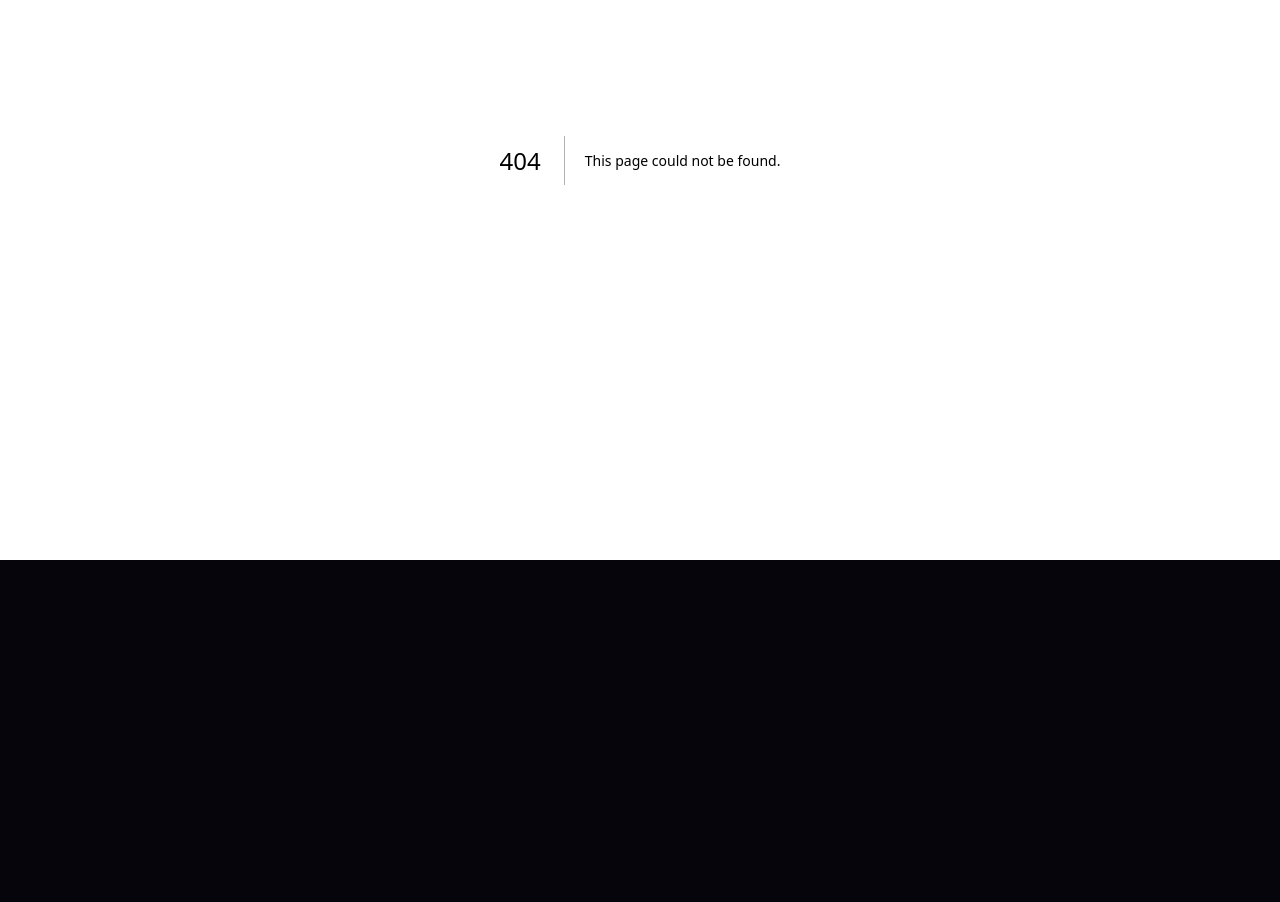
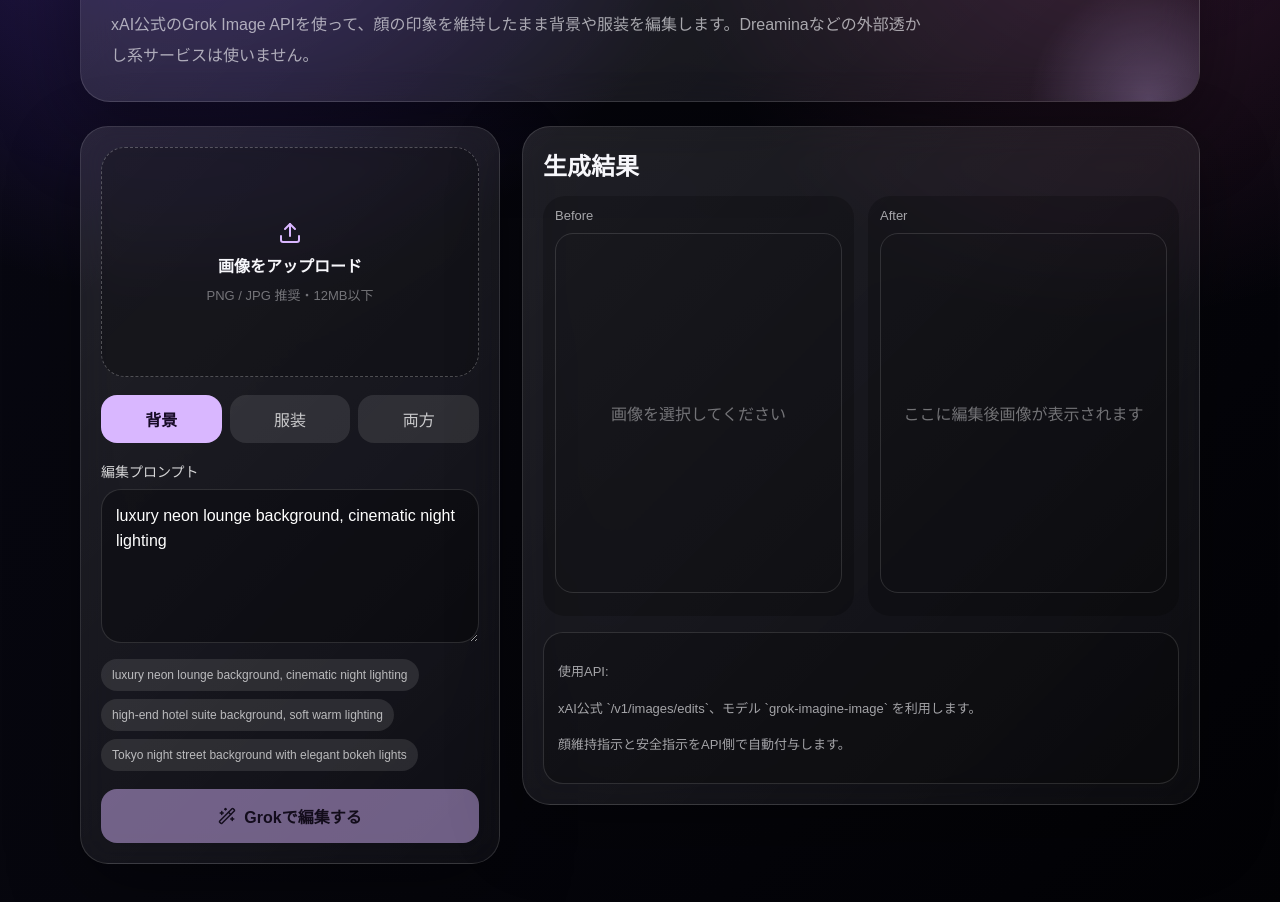
Before and after one commit to dawg2004/fai_1, a Next.js app: page /grok-editor in a window 1280 px wide. Before the commit this address had no page. Shown: the part 240-1142 px from the top of the page. Before the commit the page ends 800 px from the top, so only its background shows below. Built offline with nearby package versions, Linux system fonts and the light colour scheme.

Commit message:
Add Grok official editor page

```diff
--- /dev/null
+++ b/app/grok-editor/page.tsx
@@ -0,0 +1,188 @@
+"use client";
+
+import { ChangeEvent, FormEvent, useMemo, useState } from "react";
+import { Sparkles, Upload, Wand2 } from "lucide-react";
+
+type EditMode = "background" | "outfit" | "both";
+
+const presets: Record<EditMode, string[]> = {
+  background: [
+    "luxury neon lounge background, cinematic night lighting",
+    "high-end hotel suite background, soft warm lighting",
+    "Tokyo night street background with elegant bokeh lights",
+  ],
+  outfit: [
+    "change outfit to an elegant black evening dress",
+    "change outfit to a luxury white suit, premium fashion look",
+    "change outfit to a refined club-style dress, tasteful and professional",
+  ],
+  both: [
+    "change to an elegant black dress and luxury neon lounge background",
+    "change to premium fashion styling in a high-end hotel suite",
+    "create a refined nightlife promotional photo with stylish outfit and cinematic background",
+  ],
+};
+
+export default function GrokEditorPage() {
+  const [file, setFile] = useState<File | null>(null);
+  const [previewUrl, setPreviewUrl] = useState<string>("");
+  const [mode, setMode] = useState<EditMode>("background");
+  const [prompt, setPrompt] = useState(presets.background[0]);
+  const [resultUrl, setResultUrl] = useState<string>("");
+  const [raw, setRaw] = useState("");
+  const [isLoading, setIsLoading] = useState(false);
+  const [error, setError] = useState("");
+
+  const canSubmit = useMemo(() => Boolean(file && prompt.trim() && !isLoading), [file, prompt, isLoading]);
+
+  function handleFileChange(event: ChangeEvent<HTMLInputElement>) {
+    const selected = event.target.files?.[0] ?? null;
+    setFile(selected);
+    setResultUrl("");
+    setRaw("");
+    setError("");
+
+    if (previewUrl) URL.revokeObjectURL(previewUrl);
+    setPreviewUrl(selected ? URL.createObjectURL(selected) : "");
+  }
+
+  function handleModeChange(nextMode: EditMode) {
+    setMode(nextMode);
+    setPrompt(presets[nextMode][0]);
+  }
+
+  async function handleSubmit(event: FormEvent<HTMLFormElement>) {
+    event.preventDefault();
+    if (!file) return;
+
+    setIsLoading(true);
+    setError("");
+    setResultUrl("");
+    setRaw("");
+
+    const formData = new FormData();
+    formData.append("image", file);
+    formData.append("mode", mode);
+    formData.append("prompt", prompt);
+
+    try {
+      const res = await fetch("/api/grok-edit", {
+        method: "POST",
+        body: formData,
+      });
+
+      const data = await res.json();
+
+      if (!res.ok) {
+        throw new Error(data.error ?? JSON.stringify(data.raw ?? data));
+      }
+
+      setResultUrl(data.imageUrl);
+      setRaw(JSON.stringify(data.raw ?? data, null, 2));
+    } catch (err) {
+      setError(err instanceof Error ? err.message : "Grok APIの実行に失敗しました");
+    } finally {
+      setIsLoading(false);
+    }
+  }
+
+  return (
+    <main className="app-shell">
+      <a href="/" className="back-link">← メニューに戻る</a>
+
+      <header className="hero">
+        <div className="badge">
+          <Sparkles size={16} /> Grok Official Image Edit
+        </div>
+        <h1>Grok APIで顔維持編集</h1>
+        <p>
+          xAI公式のGrok Image APIを使って、顔の印象を維持したまま背景や服装を編集します。Dreaminaなどの外部透かし系サービスは使いません。
+        </p>
+      </header>
+
+      <div className="editor-grid">
+        <form onSubmit={handleSubmit} className="glass-card">
+          <label className="upload-box">
+            <Upload color="var(--violet)" />
+            <span className="upload-title">画像をアップロード</span>
+            <span className="upload-sub">PNG / JPG 推奨・12MB以下</span>
+            <input type="file" accept="image/png,image/jpeg" onChange={handleFileChange} />
+          </label>
+
+          {previewUrl && <img src={previewUrl} alt="Preview" className="preview-img" />}
+
+          <div className="segment">
+            {([
+              ["background", "背景"],
+              ["outfit", "服装"],
+              ["both", "両方"],
+            ] as [EditMode, string][]).map(([value, label]) => (
+              <button key={value} type="button" onClick={() => handleModeChange(value)} className={mode === value ? "active" : ""}>
+                {label}
+              </button>
+            ))}
+          </div>
+
+          <div className="field">
+            <label>編集プロンプト</label>
+            <textarea
+              value={prompt}
+              onChange={(event) => setPrompt(event.target.value)}
+              rows={5}
+              placeholder="例: luxury neon lounge background, cinematic night lighting"
+            />
+          </div>
+
+          <div className="preset-wrap">
+            {presets[mode].map((item) => (
+              <button key={item} type="button" onClick={() => setPrompt(item)} className="preset">
+                {item}
+              </button>
+            ))}
+          </div>
+
+          {error && <p className="error-box">{error}</p>}
+
+          <button type="submit" disabled={!canSubmit} className="primary-btn">
+            <Wand2 size={18} />
+            {isLoading ? "Grok APIで編集中..." : "Grokで編集する"}
+          </button>
+        </form>
+
+        <section className="glass-card result-card">
+          <h2>生成結果</h2>
+          <div className="compare-grid">
+            <div className="image-panel">
+              <p className="panel-label">Before</p>
+              {previewUrl ? <img src={previewUrl} alt="Before" className="result-img" /> : <div className="empty-state">画像を選択してください</div>}
+            </div>
+
+            <div className="image-panel">
+              <p className="panel-label">After</p>
+              {isLoading ? (
+                <div className="empty-state">Grok APIで編集中です</div>
+              ) : resultUrl ? (
+                <div>
+                  <img src={resultUrl} alt="Edited result" className="result-img" />
+                  <div className="result-actions">
+                    <a href={resultUrl} target="_blank" rel="noreferrer" className="secondary-btn">結果画像を開く</a>
+                  </div>
+                </div>
+              ) : (
+                <div className="empty-state">ここに編集後画像が表示されます</div>
+              )}
+            </div>
+          </div>
+
+          {raw && <pre className="raw-box">{raw}</pre>}
+
+          <div className="safety-box">
+            <p>使用API:</p>
+            <p>xAI公式 `/v1/images/edits`、モデル `grok-imagine-image` を利用します。</p>
+            <p>顔維持指示と安全指示をAPI側で自動付与します。</p>
+          </div>
+        </section>
+      </div>
+    </main>
+  );
+}
```
